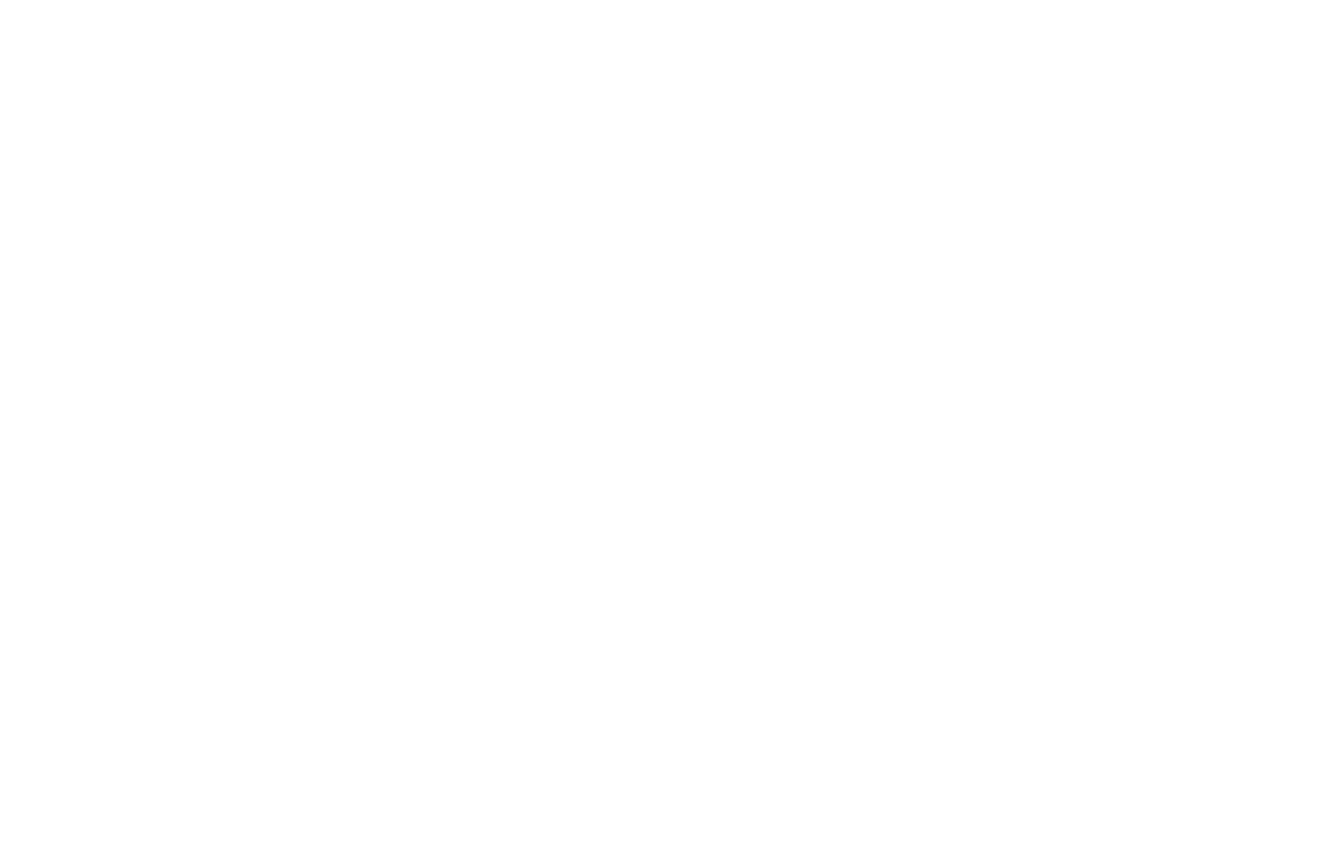
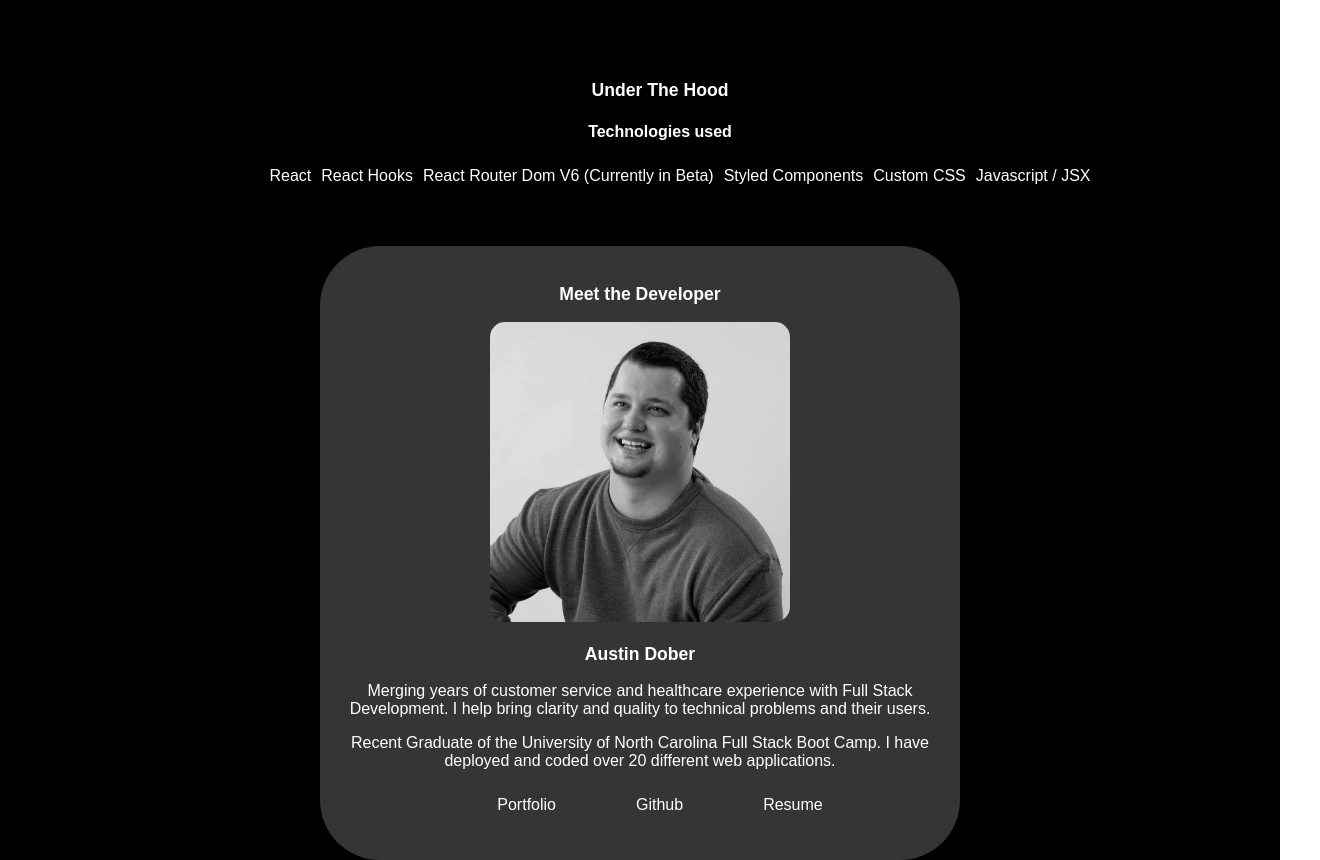
Before and after one commit to austdobe/blackJack, a React (Create React App) app: page / in a window 1280 px wide. Shown: the part 1180-2040 px from the top of the page, 1320 px wide, since content can reach past the window. Before the commit the page ends 800 px from the top, so only its background shows below. Built offline with nearby package versions, Linux system fonts and the light colour scheme.

Commit message:
adding landing page with rules and information about me

```diff
--- a/src/GlobalStyles.js
+++ b/src/GlobalStyles.js
@@ -19,6 +19,7 @@
     body{
         margin: 0;
         padding: 0;
+        color: var(--white);
 
         h1{
             font-size: 2rem;
--- a/src/components/ControlBar/ControlBar.styles.js
+++ b/src/components/ControlBar/ControlBar.styles.js
@@ -4,6 +4,7 @@
     background: var(--medGrey);
     text-align: center;
     position: relative;
+    height: 100px;
     bottom: 0;
 
 
--- a/src/components/Header/header.styles.js
+++ b/src/components/Header/header.styles.js
@@ -4,6 +4,7 @@
 export const Wrapper = styled.div `
     background: var(--darkGrey);
     padding: 0 20px;
+
 
 `;
 
--- a/src/pages/Landing.styles.js
+++ b/src/pages/Landing.styles.js
@@ -1,21 +1,18 @@
 import styled from 'styled-components';
 
 export const Wrapper = styled.div `
-   max-width: var(--maxWidth);
+    width: 100%;
     margin: 0 auto;
-    padding: 0 20px;
-
-
+    background: rgb(0, 0, 0);
+    background-size: 100%;
 
     h1 {
-        color: var(--medGrey);
-
         @media screen and (max-width: 768px){
             font-size: var(--fontBig)
         }
     }
     p {
-        color: var(--medGrey);
+        color: var(--white);
 
         @media screen and (max-width: 768px){
             font-size: var(--fontBig)
@@ -26,11 +23,99 @@
 `;
 
 export const Content = styled.div `
+    display: block;
     max-width: var(--maxWidth);
+    justify-items: center;
+    justify-content: center;
+    align-items: center;
+    align-content: center;
+
+    .profileCard{
+        width: 50%;
+        margin: 0 auto;
+        padding: 20px;
+        background-color: var(--medGrey);
+        display:block;
+        text-align: center;
+        border-radius: 60px;
+        @media screen and (max-width: 768px){
+            width: 100%
+        }
+
+        li{
+            margin: 0 20px;
+            padding: 10px 20px;
+            list-style: none;
+            display: inline-flex;
+            border-radius: 10px;
+            cursor: pointer;
+        }
+        li:hover{
+            background-color: var(--darkGrey);
+            opacity: 0.6;
+        }
+        a{
+            text-decoration: none;
+            color: white;
+        }
+
+
+    }
+    .rules{
+        width: 100%;
+        text-align: center;
+        li{
+            padding: 5px;
+            list-style: armenian;
+            display: inline-flex;
+        }
+        div{
+            display: inline-block;
+            width: 50%;
+            @media screen and (max-width: 768px){
+                display: block;
+                width: 100%;
+
+            }
+        }
+        .rulesImage{
+            display: inline-block;
+            width: 50%;
+            padding-top: 20px;
+        }
+
+        @media screen and (max-width: 768px){
+            width: 100%
+        }
+    }
+    .underHood{
+        width: 100%;
+        margin: 20px;
+        text-align: center;
+        li{
+            padding: 5px;
+            list-style: none;
+            display: inline-flex;
+        }
+
+
+        @media screen and (max-width: 768px){
+            width: 100%
+        }
+    }
 
 `;
 
 export const Section = styled.div `
+    width: 100%;
+    display: inline-block;
+    padding: 20px 30px;
+`;
 
-
+export const Image = styled.img `
+    display: inline-block;
+    width: 50%;
+    max-height: 400px;
+    object-fit: contain;
+    border-radius: 15px;
 `;
--- a/src/pages/LandingPage.js
+++ b/src/pages/LandingPage.js
@@ -1,10 +1,12 @@
 import React from 'react';
 //Styles
-import { Wrapper, Content, Section } from './Landing.styles';
+import { Wrapper, Content, Section, Image } from './Landing.styles';
 //Components
 import WelcomeSection from '../components/WelcomeSection';
 //Images
 import WelcomeImage from '../images/welcome.PNG'
+import Headshot from '../images/Headshot.jpg'
+import blackJack from '../images/blackjack.jpg'
 
 const LandingPage = ()=>(
 <>
@@ -16,6 +18,80 @@
     />
     <Wrapper>
         <Content>
+            <Section className="rules" id='rules'>
+                    <div>                <h3>Blackjack Rules</h3>
+                    <h4>Objective: Get your cards as close to 21 without going over, while also having a higher count than the dealer.</h4>
+                    <ul>
+                        <li>
+                            Card Count: All numbered cards equate to the number that they show. Face cards such as Jack, Queen and King all Equate to 10. Ace is your savior card. It will equate to 11 or 1 depending on what your score is. If you go over 21 and you have an Ace, it drops to 1. If you have a face card and an ace. Congrats, you got blackjack.
+                        </li>
+                        <li>
+                            Once the initial cards are dealt. You have the option to Hit, or to Stay. If you choose to Hit, you are given a random card out of the deck. This card is added to your total. If you go over 21, you bust and lose the round. If you choose to stay, the dealer has the choice to Hit or to stay.
+                        </li>
+                        <li>
+                            Once both decide to stay, the value of the cards are determined and the player closest to 21 without going over wins.
+                        </li>
+                        <li>
+                            Tie always goes to the dealer. If you both have a card count of 20. The dealer wins.
+                        </li>
+                    </ul>
+                </div>
+                <Image className="rulesImage" src={blackJack}/>
+
+            </Section>
+            <Section className="underHood" id='aboutBuild'>
+                <h3>Under The Hood</h3>
+                <h4>Technologies used</h4>
+                <ul>
+                    <li>
+                        React
+                    </li>
+                    <li>
+                        React Hooks
+                    </li>
+                    <li>
+                        React Router Dom V6 (Currently in Beta)
+                    </li>
+                    <li>
+                        Styled Components
+                    </li>
+                    <li>
+                        Custom CSS
+                    </li>
+                    <li>
+                        Javascript / JSX
+                    </li>
+                </ul>
+
+            </Section>
+            <Section className="profileCard" id='meetMe'>
+                <h3>Meet the Developer</h3>
+                <div >
+                    <Image src={Headshot} alt="personal headshot"/>
+                    <h3>Austin Dober</h3>
+                    <p>
+                        Merging years of customer service and healthcare experience with Full Stack Development. I help bring clarity and quality to technical problems and their users.
+                    </p>
+                    <p>
+                        Recent Graduate of the University of North Carolina Full Stack Boot Camp.
+                        I have deployed and coded over 20 different web applications.
+                    </p>
+                    <ul>
+                        <li>
+                            <a href='www.austdobe.github.io'>Portfolio</a>
+                        </li>
+                        <li>
+                            <a href='www.github.com/austobe'>Github</a>
+                        </li>
+                        <li>
+                            <a href='https://docs.google.com/document/d/1_xVJg0XkSRHm0WnBOPPfeAEx8eOQtpS4RPgH-AxphxQ/edit?usp=sharing'>Resume</a>
+                        </li>
+                    </ul>
+
+                </div>
+
+
+            </Section>
         </Content>
     </Wrapper>
 </>
--- a/src/pages/Table.js
+++ b/src/pages/Table.js
@@ -15,10 +15,13 @@
 const {
     player,
     dealer,
+    wins,
+    losses,
     purse,
     gameComplete,
     message,
     isStaying,
+    deckIsSet,
     setIsAddingCards,
     setIsStaying,
     startNewGame
@@ -34,9 +37,8 @@
 
         <Wrapper>
             <PlayingTable>
-
                     <div>
-                        {isStaying ?
+                        {/* {isStaying && deckIsSet ? */}
                         <Grid header="Dealer's Cards">
                             {dealer.cards.map((card, index )=>(
 
@@ -48,18 +50,18 @@
                             ))}
 
                         </Grid>
-                        :
-                        <Grid header="Dealer's Cards">
-                                <Card
-                                    rank={dealer.cards[0].rank}
-                                    suit={dealer.cards[0].suit}
-                                />
-                                <Card
-                                    rank=''
-                                    suit=''
-                                />
+                        {/* // :
+                        // <Grid header="Dealer's Cards">
+                        //         <Card */
+                        //             rank={dealer.cards[0].rank}
+                        //             suit={dealer.cards[0].suit}
+                        //         />
+                        //         <Card
+                        //             rank=''
+                        //             suit=''
+                        //         />
 
-                        </Grid>
+                        // </Grid>
                         }
                         <Grid header = "Your Cards">
                         {player.cards.map((card, index) =>(
@@ -93,7 +95,6 @@
                 </PlayingTable>
             {!gameComplete ?
             <ControlBar
-
                 count={player.count} callbackOne ={
                     ()=> setIsAddingCards(true)
                 }
--- a/src/pages/Table.styles.js
+++ b/src/pages/Table.styles.js
@@ -26,14 +26,15 @@
     border-radius: 25%;
     max-width: 100%;
     min-height: 80vh;
+    margin: 50px;
+    padding: 50px;
+
 
     @media screen and (max-width: 768px)
     {
        padding-bottom: 60px;
     }
     @media screen and (min-width: 1200px){
-        margin: 50px;
-        padding: 50px;
 
     }
 
--- a/src/utils/gameLogic.js
+++ b/src/utils/gameLogic.js
@@ -19,11 +19,14 @@
   const [deck, setDeck]=useState({});
   const [isAddingCards, setIsAddingCards]=useState(false);
   const [isStaying, setIsStaying]=useState(false);
+  const [deckIsSet, setDeckIsSet]=useState(false)
   const [newGame, setNewGame]=useState(true);
   const [purse, setPurse]=useState(200)
   const [message, setMessage]=useState('')
   const [gameComplete, setGameComplete]=useState(false)
   const [dealerStay, setDealerStay]=useState(false)
+  const [wins, setWins]=useState(0);
+  const [losses, setLosses]=useState(0)
 
 
   //Create 52 card Deck by matching number with each suit
@@ -44,10 +47,11 @@
   const startNewGame = () =>{
     setPlayer(initialPlayer);
     setDealer(initialDealer)
-    setDeck({});
+    setDeck([]);
     setIsAddingCards(false);
-    setIsStaying(false);
     setNewGame(true);
+    setIsStaying(false)
+    setDeckIsSet(false)
     setPurse(200)
     setMessage('')
     setGameComplete(false)
@@ -70,6 +74,7 @@
             updatedDeck[i] = updatedDeck[ randomNum ];
             updatedDeck[ randomNum ] = tempCard;
     };
+
   }
   const setHands = (cardCount) =>{
     for ( let j = 0; j < cardCount; j++){
@@ -215,5 +220,5 @@
       }
     }, [updatedDeck, newGame, isAddingCards, tempDealer, tempPlayer])
 
-    return {player, dealer, purse, gameComplete, message, setIsAddingCards, setIsStaying, startNewGame}
+    return {player, dealer, purse, gameComplete, message, wins, losses, isStaying, deckIsSet, setIsAddingCards, setIsStaying, startNewGame}
 };
```
Also changed, not shown: src/components/ControlBar/index.js (+9 -1 lines), src/images/Headshot.jpg (added), src/images/blackjack.jpg (added).
